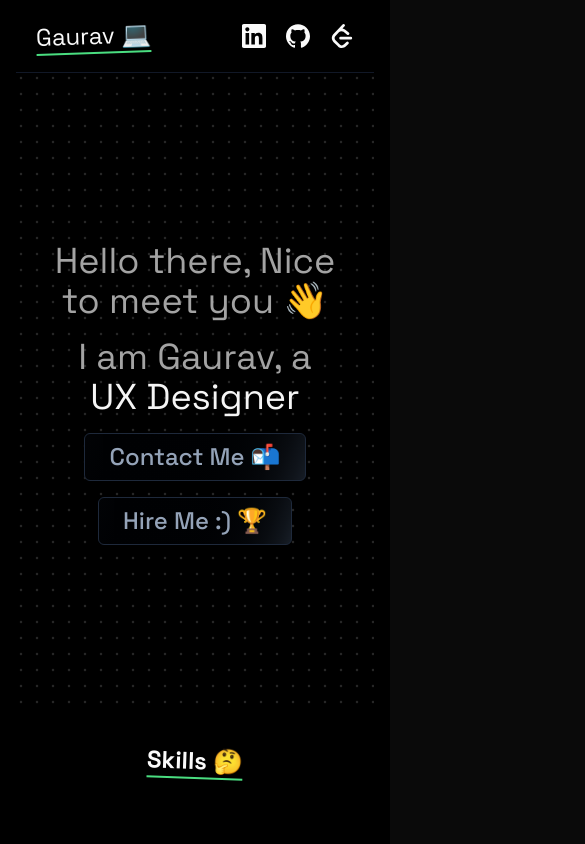
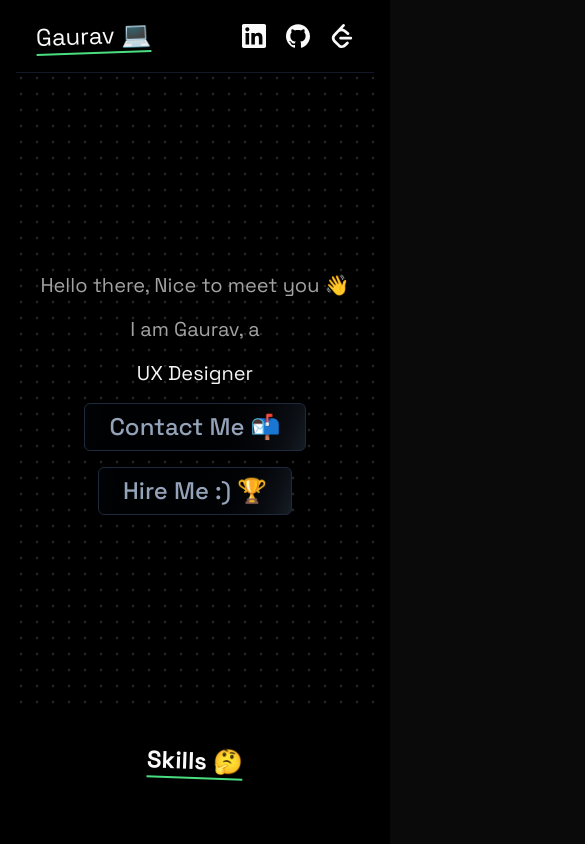
Before and after one commit to SonakshiBajpai/Portfolio-wesbite, a Next.js app: page / in a window 390 px wide. Shown: the top 844 px of the page, 585 px wide, since content can reach past the window. Built offline with nearby package versions, Linux system fonts and the light colour scheme.

Commit message:
fix: horizontal scroll on mobile devices

```diff
--- a/src/app/layout.tsx
+++ b/src/app/layout.tsx
@@ -31,15 +31,15 @@ export default function RootLayout({
   children: React.ReactNode;
 }>) {
   return (
-    <html lang="en">
-      <body className={spaceGrotesk.className}>
+    <html lang="en" className="overflow-x-hidden">
+      <body className={`${spaceGrotesk.className} overflow-x-hidden`}>
         <ThemeProvider
           attribute="class"
           defaultTheme="dark"
           enableSystem={true}
           disableTransitionOnChange
         >
-          {children}
+          <div className="relative overflow-x-hidden">{children}</div>
         </ThemeProvider>
       </body>
     </html>
--- a/src/app/page.tsx
+++ b/src/app/page.tsx
@@ -9,8 +9,8 @@ import SpotifyCard from "@/components/spotify";
 
 export default function Home() {
   return (
-    <div className="min-h-screen bg-black">
-      <div className="mx-auto px-4 sm:px-6 lg:px-8">
+    <div className="min-h-screen bg-black overflow-x-hidden">
+      <div className="mx-auto px-4 sm:px-6 lg:px-8 relative overflow-x-hidden">
         <Navbar />
         <div className="w-full">
           <HighlightedHero />
@@ -21,10 +21,10 @@ export default function Home() {
           </h1>
           <CardHoverEffectDemo />
 
-          <div className="relative min-h-[600px] sm:min-h-[800px] group overflow-visible">
-            <div className="absolute inset-0 overflow-visible">
+          <div className="relative min-h-[600px] sm:min-h-[800px] group">
+            <div className="absolute inset-0">
               <Ripple
-                className="absolute inset-0 overflow-visible"
+                className="absolute inset-0"
                 mainCircleSize={400}
                 numCircles={12}
               />
--- a/src/components/word-flipper.tsx
+++ b/src/components/word-flipper.tsx
@@ -16,12 +16,18 @@ export function WordsFlipper() {
   };
 
   return (
-    <div className="h-[40rem] flex flex-col justify-center items-center px-4 gap-4">
-      <div className="text-4xl mx-auto font-normal text-neutral-600 dark:text-neutral-400 text-center">
+    <div className="w-full max-w-full overflow-hidden">
+      <div className="h-[30rem] flex flex-col justify-center items-center gap-4">
+        <div className="text-xl sm:text-3xl mx-auto font-normal text-neutral-600 dark:text-neutral-400 text-center">
           Hello there, Nice to meet you 👋
         </div>
-      <div className="text-4xl mx-auto font-normal text-neutral-400 text-center">
-        I am Gaurav, a <FlipWords words={words} />
+        <div className="text-xl sm:text-3xl mx-auto font-normal text-neutral-400 text-center max-w-full">
+          <div className="flex flex-col items-center gap-4">
+            <div>I am Gaurav, a</div>
+            <div className="relative w-full overflow-hidden flex justify-center">
+              <FlipWords words={words} className="max-w-full" />
+            </div>
+          </div>
           <div className="flex flex-col items-center gap-4 mt-4">
             <Link href="mailto:kkr2810@gmail.com">
               <ShimmerButton>Contact Me 📬</ShimmerButton>
@@ -32,5 +38,6 @@ export function WordsFlipper() {
           </div>
         </div>
       </div>
+    </div>
   );
 }
```
Lines whose indentation alone changed are shown as unchanged.
